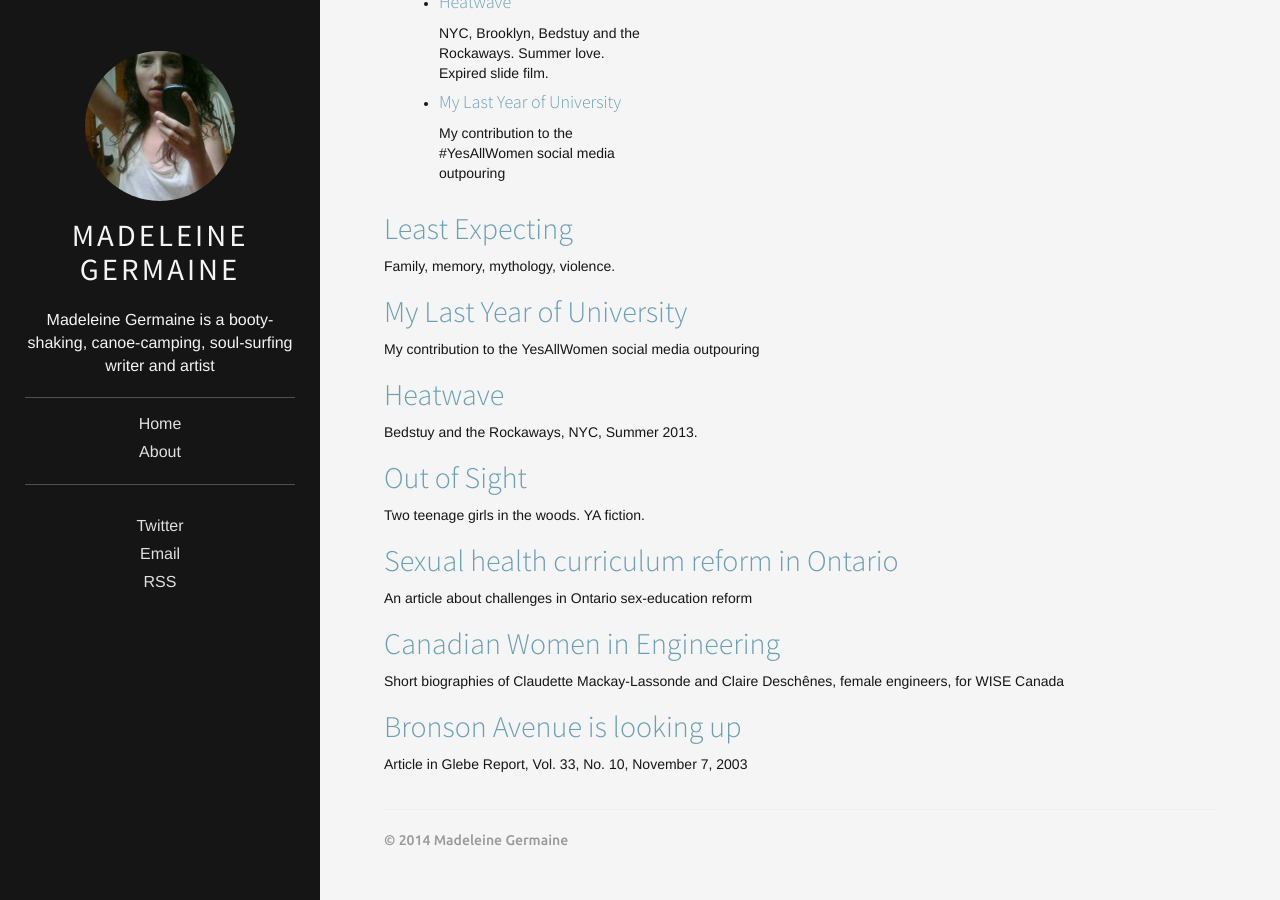
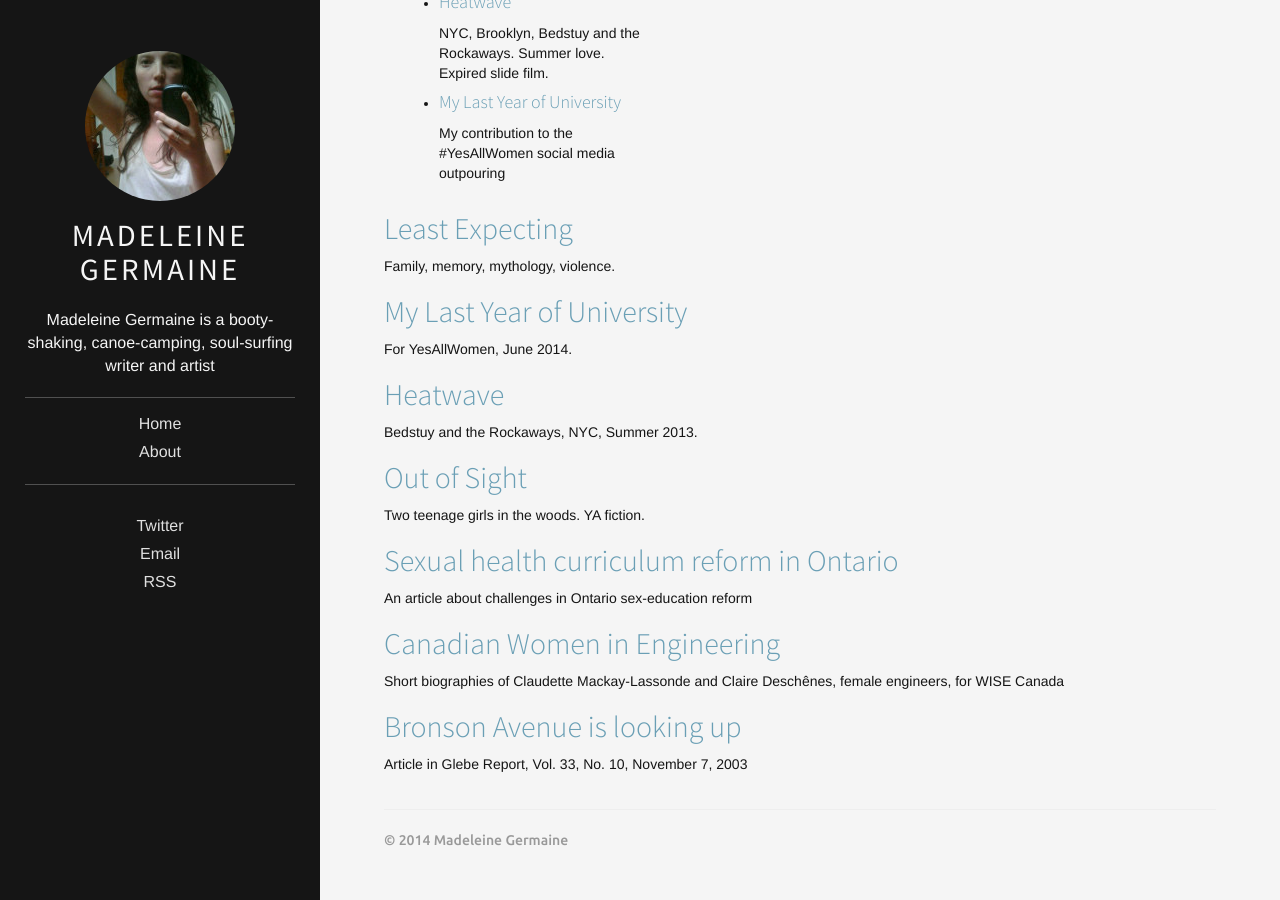
Before and after one commit to madeleinegermaine/madeleinegermaine, a Jekyll site: the page built from index.html, in a window 1280 px wide and 900 px high, scrolled down 791 px. Built offline with Jekyll 4.4.1, drawn with Linux system fonts in a browser that asks for light colours; the list of posts is cut into pages by our own code.

Commit message:
Updated 2014-06-04-last-year-of-university-yesallwomen.md

```diff
--- a/_posts/2014-06-04-last-year-of-university-yesallwomen.md
+++ b/_posts/2014-06-04-last-year-of-university-yesallwomen.md
@@ -9,7 +9,7 @@ tags:
   - activism
   - personal
   - feminism
-description: My contribution to the YesAllWomen social media outpouring
+description: "For YesAllWomen, June 2014."
 fullview: false
 published: true
 ---
```
